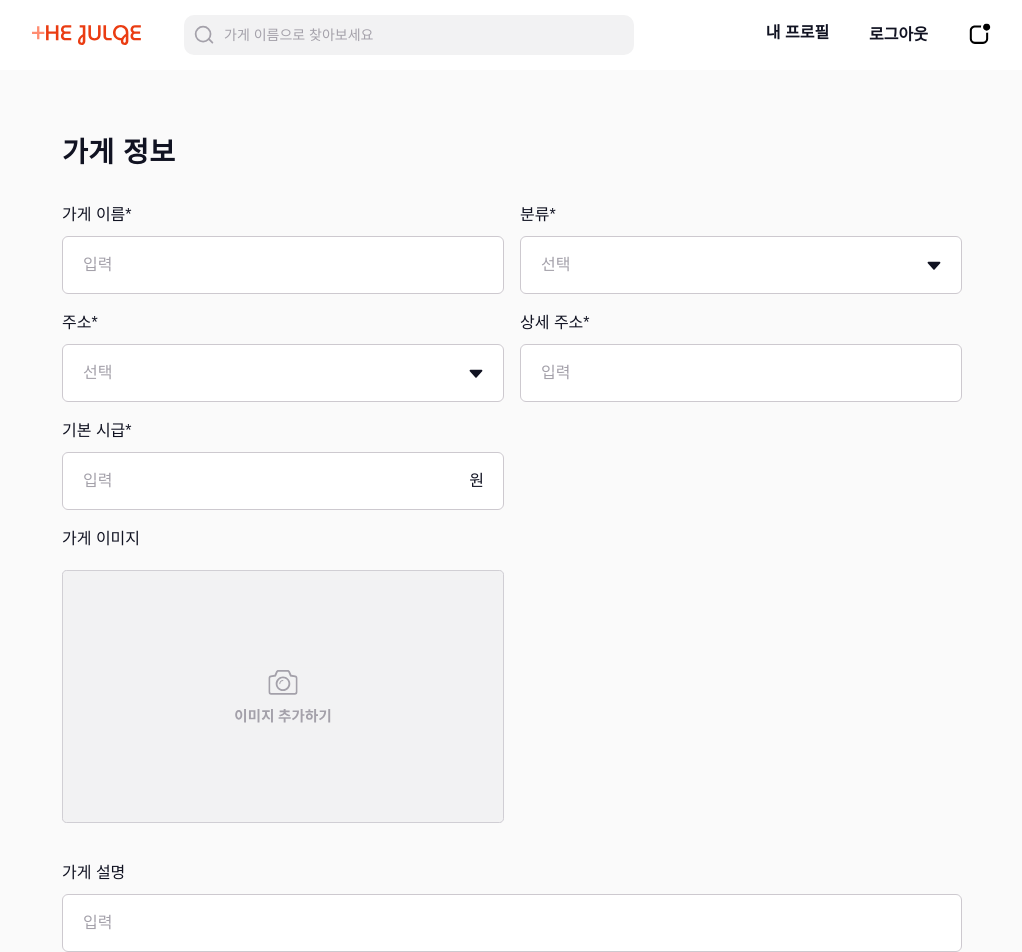
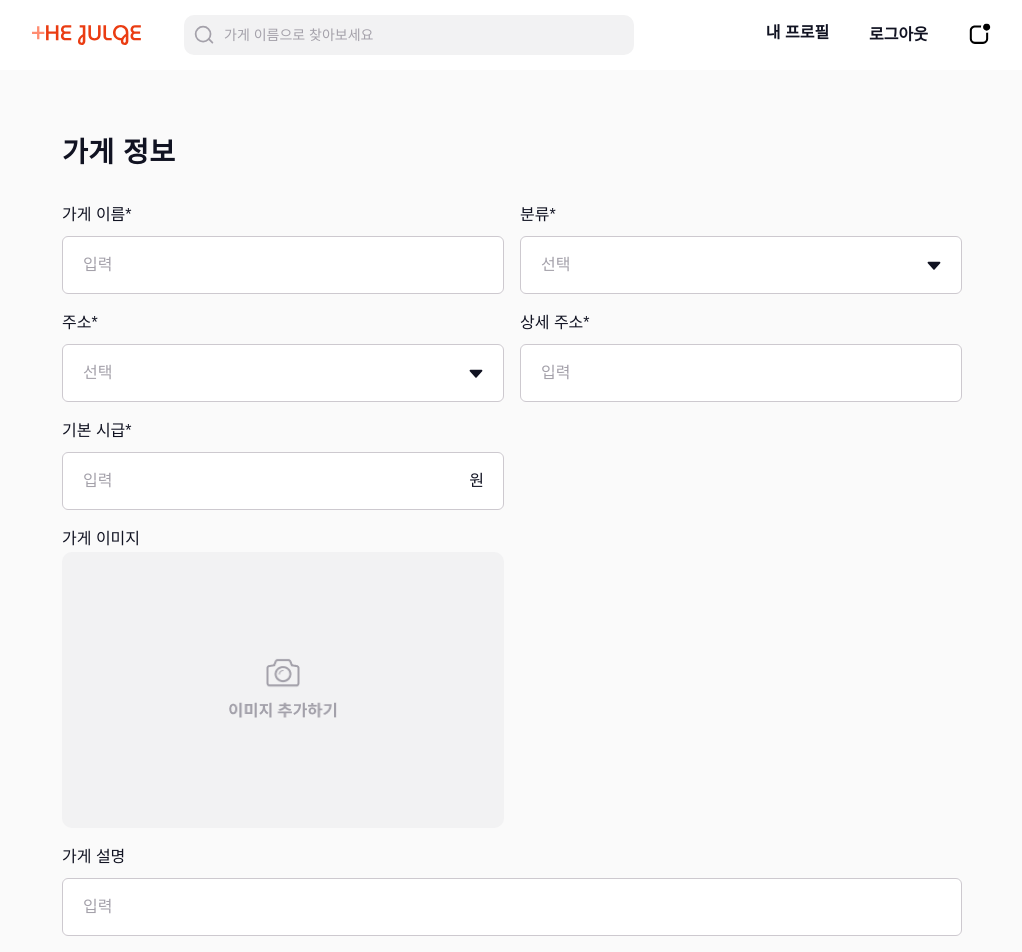
Before and after one commit to TheJulge/Frontend, a Next.js app: page /shops in a window 1280 px wide. Shown: the top 952 px of the page, without its empty margins (128-1150 px from the left). Built offline with nearby package versions, Linux system fonts and the light colour scheme; no server answers; a web font is replaced by a local one.

Commit message:
feat: 공고 등록 페이지 레이아웃

```diff
--- a/components/commons/inputs/imageInput/ImageInput.module.scss
+++ b/components/commons/inputs/imageInput/ImageInput.module.scss
@@ -6,13 +6,18 @@
   flex-direction: column;
 
   .shopImage {
-    max-width: 483px;
+    max-width: 100%;
     height: 276px;
     cursor: pointer;
-    margin: 8px auto;
     border: 0;
     background-color: transparent;
     border-radius: 10px;
     overflow: hidden;
+    .image {
+      max-width: 100%;
+      width: 100%;
+      height: 100%;
+      object-fit: cover;
+    }
   }
 }
--- a/components/commons/inputs/imageInput/ImageInput.tsx
+++ b/components/commons/inputs/imageInput/ImageInput.tsx
@@ -5,7 +5,7 @@ import styles from './ImageInput.module.scss';
 
 export default function ImageInput() {
   const [image, setImage] = useState<string>(
-    '/images/updateShop/uploadImage.svg',
+    '/images/updateShop/uploadImage.png',
   );
   const fileInput = useRef<HTMLInputElement>(null);
 
@@ -41,7 +41,13 @@ export default function ImageInput() {
         className={styles.shopImage}
         onClick={() => fileInput.current?.click()}
       >
-        <Image src={image} width={483} height={276} alt="가게 이미지" />
+        <Image
+          className={styles.image}
+          src={image}
+          width={483}
+          height={276}
+          alt="이미지 추가하기"
+        />
       </button>
       <input
         type="file"
--- /dev/null
+++ b/pages/shops/[id]/notices/NoticeUpdatePage.module.scss
@@ -0,0 +1,64 @@
+@import '../../../../components/commons/Button/Button.module.scss';
+
+.main {
+  background-color: var(--gray5);
+  .container {
+    max-width: 964px;
+    padding: 60px 32px;
+    margin: 0 auto;
+    display: flex;
+    flex-direction: column;
+    justify-content: center;
+    gap: 32px;
+    @include tablet {
+      width: 100%;
+    }
+    @include mobile {
+      width: 100%;
+      padding: 40px 12px;
+    }
+
+    .title {
+      @include h1(--black);
+    }
+
+    .gridContainer {
+      display: grid;
+      grid-template-columns: repeat(3, 1fr);
+      gap: 16px;
+      :last-child {
+        grid-column: span 3;
+      }
+      @include tablet {
+        grid-template-columns: repeat(2, 1fr);
+        justify-content: center;
+        align-items: center;
+        :last-child {
+          grid-column: span 2;
+        }
+      }
+      @include mobile {
+        grid-template-columns: repeat(1, 1fr);
+        justify-content: center;
+        align-items: center;
+        :last-child {
+          grid-column: span 1;
+        }
+      }
+    }
+
+    .flexContainer {
+      display: flex;
+      justify-content: center;
+      align-items: center;
+      .disabledButton {
+        @include disabledButton();
+        width: 351px;
+      }
+      .activeButton {
+        @include fillButton();
+        width: 351px;
+      }
+    }
+  }
+}
--- a/pages/shops/index.tsx
+++ b/pages/shops/index.tsx
@@ -15,16 +15,15 @@ export default function Shops() {
   // const router = useRouter();
   const methods = useForm<FieldValues>({
     mode: 'onBlur',
-    // TODO: 랜더링 전에 GET /shops/{shop_id} 이전에 작성한 정보 받아와서 기본값 설정, 없으면 빈 값
-    // defaultValues: {
-    //   name: '김기형',
-    //   category: '한정식',
-    //   address1: '서울시 길바닥',
-    //   address2: '가가가자',
-    //   description: '맛집이다',
-    //   imageUrl: '',
-    //   originalHourlyPay: 888888,
-    // },
+    defaultValues: {
+      name: '',
+      category: '',
+      address1: '',
+      address2: '',
+      description: '',
+      imageUrl: '',
+      originalHourlyPay: '',
+    },
   });
   const {
     handleSubmit,
```
Also changed, not shown: components/commons/inputs/timeInput/TimeInput.tsx (+14 -6 lines), libs/notice.ts (+11 -2 lines), pages/shops/[id]/notices/index.tsx (added, +76 -0 lines), components/commons/inputs/dateInput/DataeInput.tsx (added), public/images/updateShop/uploadImage.png (added), public/images/updateShop/uploadImage.svg (deleted).
